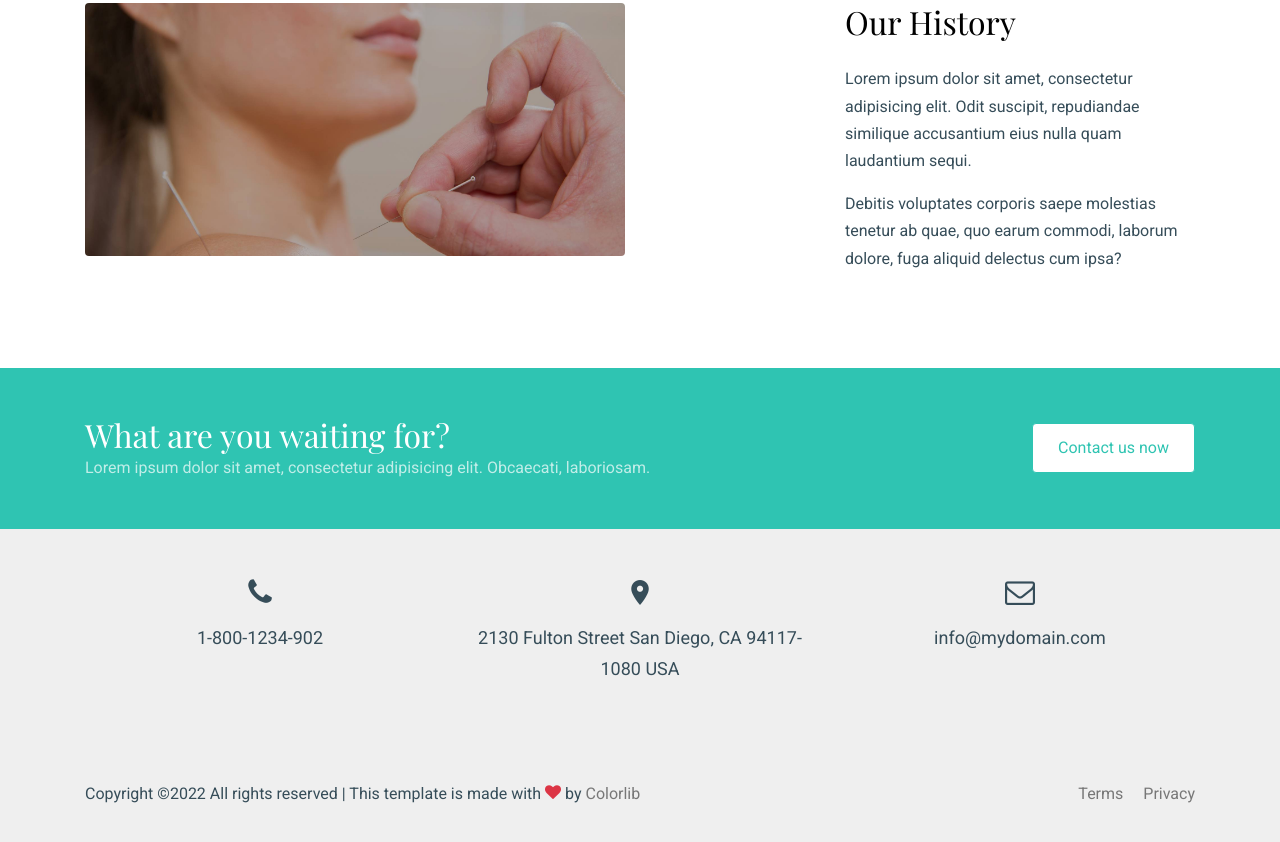
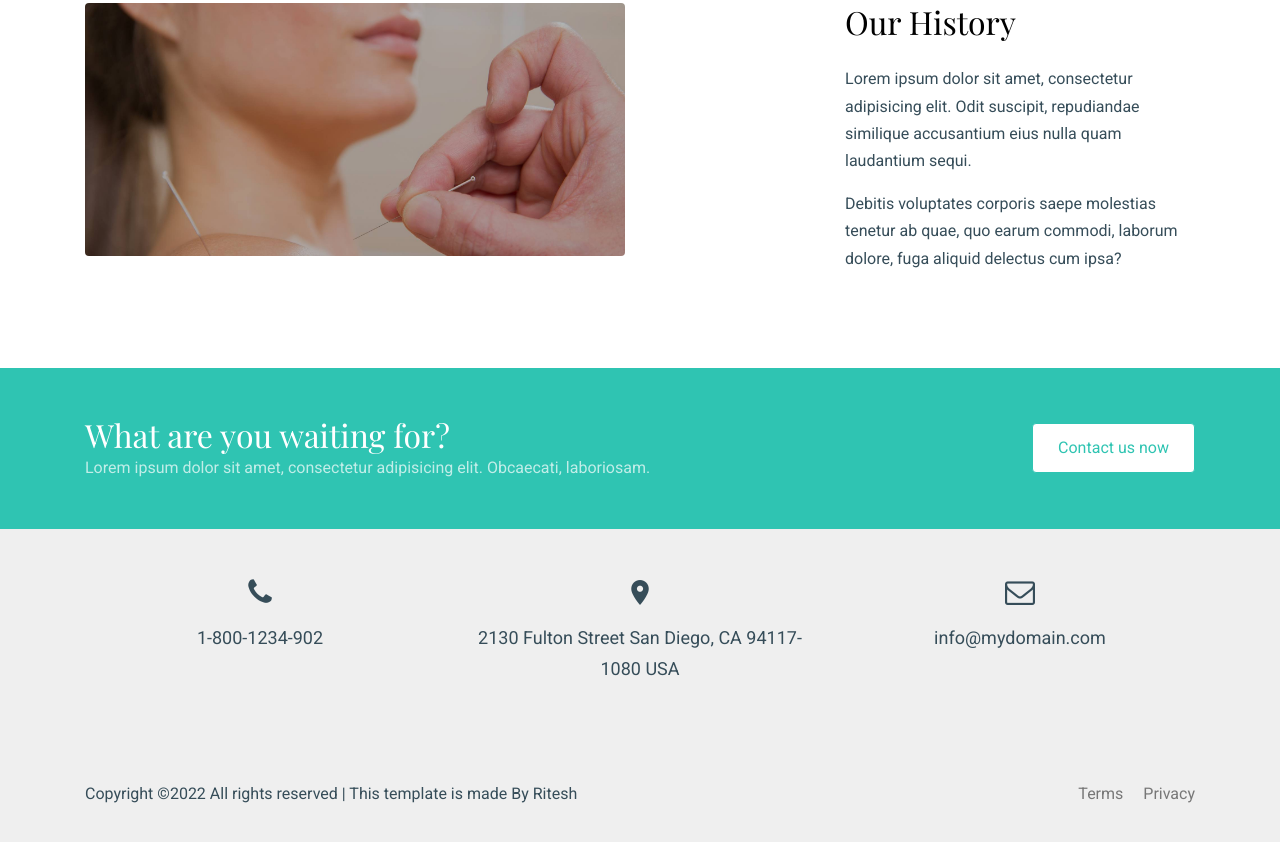
Before and after one commit to Riteshvs/FRT3, a plain HTML site: page about.html in a window 1280 px wide. Shown: the part 2264-3106 px from the top of the page. Drawn offline with nearby package versions, Linux system fonts and the light colour scheme; files whose address does not match are found by name.

Commit message:
2nd commit

```diff
--- a/about.html
+++ b/about.html
@@ -269,8 +269,8 @@ CA 94117-1080 USA</span>
             <div class="col-lg-7 text-lg-left">
               <p>
               <!-- Link back to Colorlib can't be removed. Template is licensed under CC BY 3.0. -->
-              Copyright &copy;<script>document.write(new Date().getFullYear());</script> All rights reserved | This template is made with <i class="icon-heart text-danger" aria-hidden="true"></i> by <a href="https://colorlib.com" target="_blank" >Colorlib</a>
-              <!-- Link back to Colorlib can't be removed. Template is licensed under CC BY 3.0. -->
+              Copyright &copy;<script>document.write(new Date().getFullYear());</script> All rights reserved | This template is made By Ritesh
+
               </p>
             </div>
             <div class="col-lg-5 text-lg-right">
```
